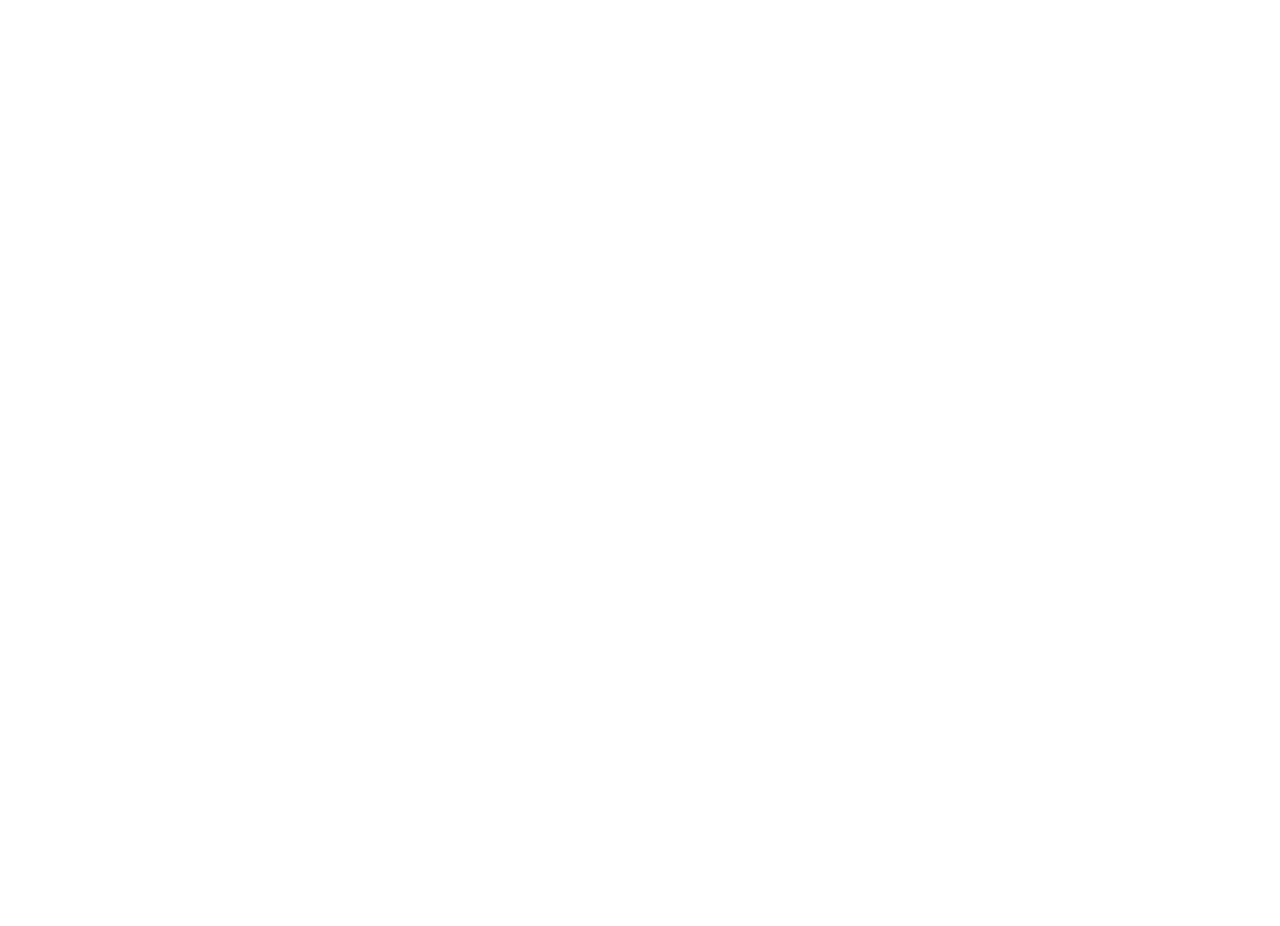
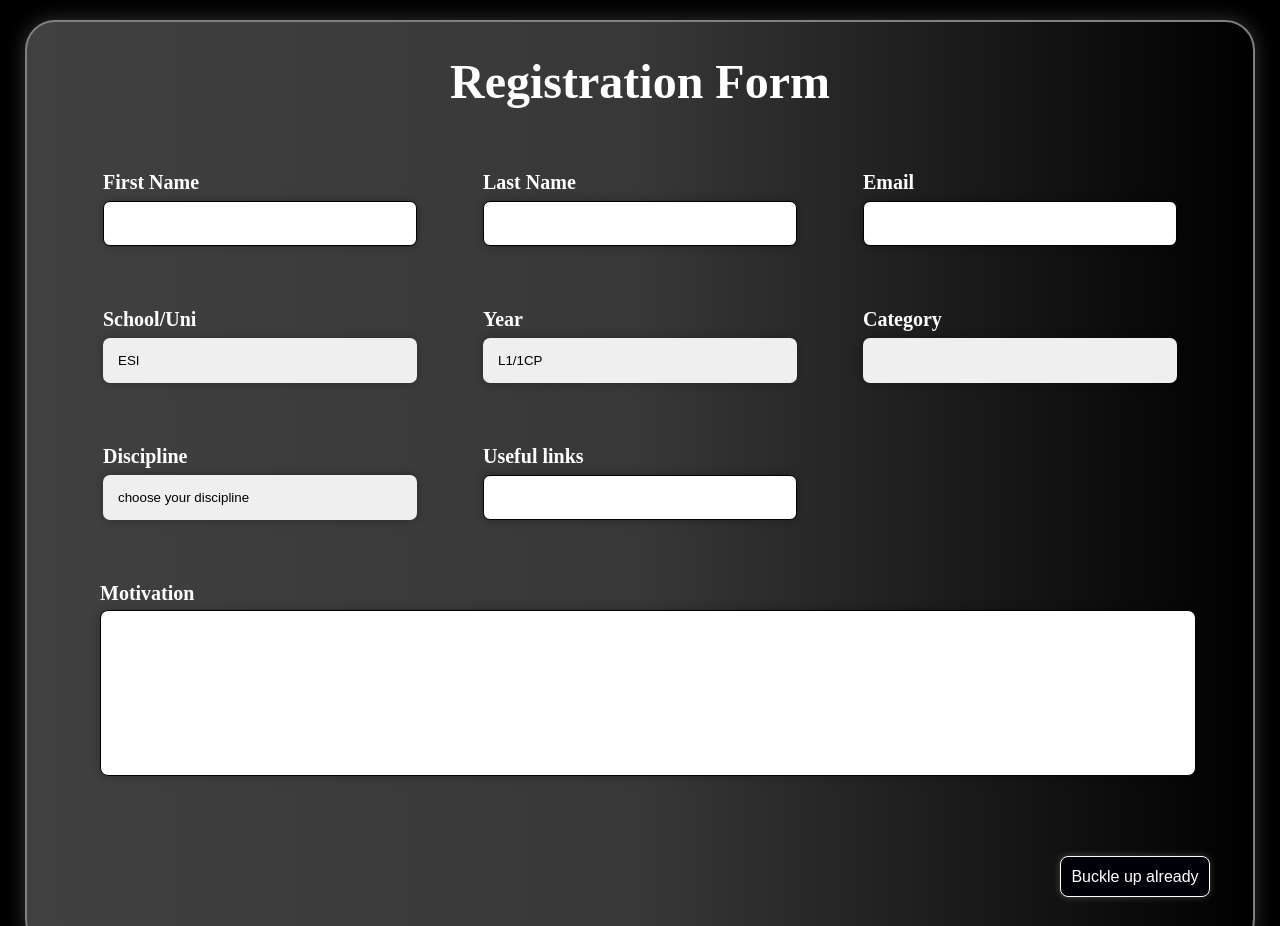
Before and after one commit to Nejmeddine-Mek/olympiCSE, a plain HTML site: page public/index.html in a window 1280 px wide. Shown: the top 926 px of the page. Before the commit the page ends 800 px from the top, so only its background shows below. Drawn offline with Linux system fonts and the light colour scheme.

Commit message:
registration form is halfway done

```diff
--- a/public/index.html
+++ b/public/index.html
@@ -3,10 +3,82 @@
 <head>
     <meta charset="UTF-8">
     <meta name="viewport" content="width=device-width, initial-scale=1.0">
-    <title>Document</title>
+    <title>olympiCSE</title>
+    <link rel="stylesheet" href="styles.css">
 </head>
 <body>
    <!--Main for & ranking Assil || who are we & reg form Nejemeddine || footer & live stream ADEM -->
+   <!--here is the regestration form-->
 
+   <form id="regForm">
+        <h1>Registration Form</h1>
+        <div id="form-group">
+            <div class="field">
+                <label>First Name</label>
+                <input type="text" class="info">
+            </div>
+
+            <div class="field">
+                <label>Last Name</label>
+                <input type="text" class="info">
+            </div>
+
+            <div class="field">
+                <label>Email</label>
+                <input type="email" class="info">
+            </div>
+            <!------------------------------------------------>
+
+            <div class="field">
+                <label>School/Uni</label>
+                <select class="info">
+                    <option>ESI</option>
+                    <option>USTHB</option>
+                </select>
+            </div>
+
+            <div class="field">
+                <label>Year</label>
+                <select class="info">
+                    <option>L1/1CP</option>
+                    <option>L2/2CP</option>
+                    <option>L3/1CS</option>
+                    <option>M1/2CS</option>
+                    <option>M2/3CS</option>
+                </select>
+            </div>
+
+            <div class="field">
+                <label>Category</label>
+                <select class="info">
+                    <option></option>
+                    <option>Development</option>
+                    <option>Design</option>
+                    <option>Multimedia</option>
+                </select>
+            </div>
+            <!------------------------------------------------>
+            <div class="field">
+                <label>Discipline</label>
+                <select id="disciplineSelect" aria-placeholder="" class="info">
+                    <option value="choose your discipline" selected disabled>choose your discipline</option>
+
+                </select>
+            </div>
+            <div class="field">
+                <label>Useful links</label>
+                <input type="text" class="info">
+            </div>
+        </div>
+        <div class="field" id="motivation">
+            <label>Motivation</label>
+            <textarea name="Motivation" id="motivation" class="info"></textarea>
+        </div>
+        <!-------------------------------------------------------------------------------------->
+        <button type="submit" id="submitBtn" onclick="submitInformation()">Buckle up already</button>
+   </form>
+
+<script src="index.js"></script>
+<!---------------------------------------------------------------------------------------------->
 </body>
 </html>
--- a/public/index.js
+++ b/public/index.js
@@ -0,0 +1,12 @@
+const disciplineSelect = document.getElementById("disciplineSelect")
+const userInfo = document.querySelectorAll(".info");
+const form = document.getElementById("regForm");
+
+
+function submitInformation(){
+    const prohibitedText = new Set('0','1','2','3','4','5','6','7','8','9')
+    form.addEventListener("submit", e => {
+        e.preventDefault()
+    })
+
+}
--- a/public/styles.css
+++ b/public/styles.css
@@ -0,0 +1,119 @@
+/*I WILL ADJUST THE FONTS AND BG ASAP*/
+
+body{
+    background-color: black;
+    display: grid;
+    margin: 0;
+}
+
+#regForm{
+    display: grid;
+    justify-content: center;
+    margin: 20px 25px;
+    background:linear-gradient(90deg,rgba(128, 128, 128, 0.501),rgba(128, 128, 128, 0.436) , hsla(0, 0%, 0%, 0.419));
+    height: auto;
+    width: auto;
+    border: solid 2px grey;
+    border-radius: 30px;
+    box-shadow: 0 0 20px rgba(106, 106, 106, 0.482);
+}
+
+#regForm h1{
+    color: white;
+    font-size: 3rem;
+}
+
+#regForm h1{
+    text-align: center;
+    width: 100%;
+}
+
+#regForm #form-group{
+    display: grid;
+    grid-template-columns: repeat(3,1fr);
+    width: 100%;
+}
+
+.field{
+    display: flex;
+    align-items: baseline;
+    flex-direction: column;
+    margin: 30px 30px;
+}
+
+.field input{
+    outline: none;
+    border: solid 1px black;
+    border-radius: 7px;
+    height: 41px;
+    width: 307px;
+    margin: 2px 3px;
+    box-shadow: 0px 0px 10px rgba(0, 0, 0, 0.299);
+    padding-left: 5px;
+    padding-right: 0;
+    font-size: 16px;
+}
+
+.field label{
+    color: white;
+    font-size: 1.25rem;
+    font-weight: bold;
+    margin-bottom: 5px;
+}
+/*REMAINS TO STYLE THE DROPDOWN MENUS I HAVE THERE*/
+.field select{
+    outline: none;
+    border: solid 1px black;
+    border-radius: 7px;
+    height: 45px;
+    width: 314px;
+    margin: 2px 3px;
+    padding-left: 5px;
+    box-shadow: 0px 0px 10px rgba(0, 0, 0, 0.299);
+    border: none;
+    appearance: none;
+    padding: 0 30px 0 15px;
+}
+
+
+#motivation{
+    display: flex;
+    flex-direction: column;
+    justify-content: center;
+}
+
+#motivation textarea{
+    width: 100%;
+    height: 150px;
+    padding: 7px 7px;
+    resize: none;
+    outline: none;
+    border: solid 1px black;
+    border-radius: 8px;
+    box-shadow: 0px 0px 10px rgba(0, 0, 0, 0.299);
+    font-size: 16px;
+    margin-bottom: 50px;
+}
+
+#submitBtn{
+    align-self: center;
+    right: 0;
+    height: 41px;
+    width: 150px;
+    margin-bottom: 50px;
+    justify-self: right;
+    align-self:center;
+    border: solid 1px white;
+    border-radius: 8px;
+    color: white;
+    background-color: rgb(0, 2, 7);
+    font-size: 16px;
+    box-shadow: 0 0 7px rgba(255, 255, 255, 0.241);
+    transition: all ease-in-out .25s;
+}
+
+#submitBtn:hover{
+    box-shadow: 0 0 10px rgba(255, 255, 255, 0.368);
+    width: 160px;
+    cursor: pointer;
+}
```
